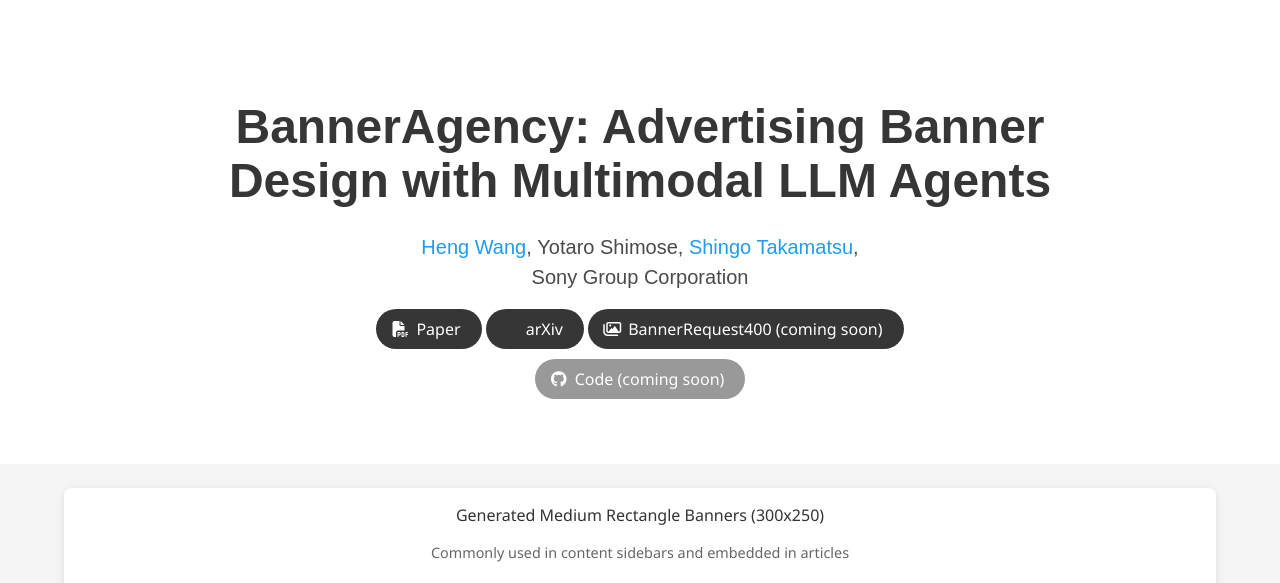
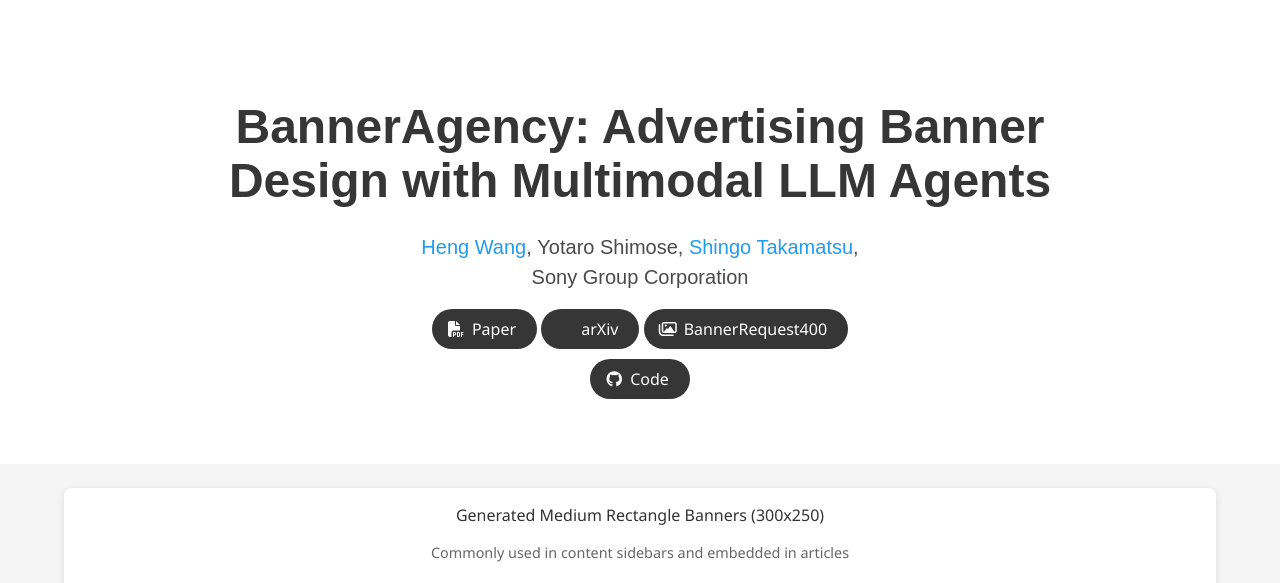
Before and after one commit to banneragency/banneragency.github.io, a plain HTML site: page index.html in a window 1280 px wide. Shown: the top 583 px of the page. Drawn offline with nearby package versions, Linux system fonts and the light colour scheme; some icons are missing; a web font is replaced by a local one.

Commit message:
update the github link

```diff
--- a/index.html
+++ b/index.html
@@ -392,22 +392,22 @@
 
               <!-- Dataset Link. -->
               <span class="link-block">
-                <a href="https://todo"
-                   class="external-link button is-normal is-rounded is-dark disabled">
+                <a href="https://github.com/sony/BannerAgency"
+                   class="external-link button is-normal is-rounded is-dark">
                   <span class="icon">
                       <i class="far fa-images"></i>
                   </span>
-                  <span>BannerRequest400 (coming soon)</span>
+                  <span>BannerRequest400</span>
                   </a>
             </div>
             <!-- Code Link. -->
             <span class="link-block">
               <a href="https://github.com/sony/BannerAgency"
-                 class="external-link button is-normal is-rounded is-dark" disabled>
+                 class="external-link button is-normal is-rounded is-dark">
                 <span class="icon">
                     <i class="fab fa-github"></i>
                 </span>
-                <span>Code (coming soon)</span>
+                <span>Code</span>
                 </a>
             </span>
 
```
